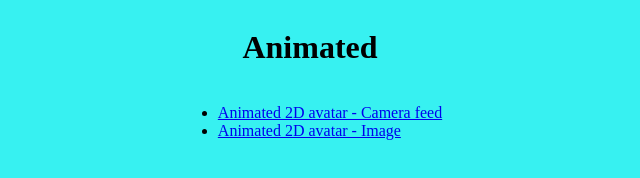
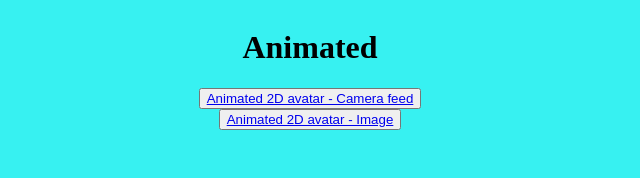
Before and after one commit to S-codes14/animated, a website: page index.html in a window 1280 px wide. Shown: the whole page, without its empty margins (330-970 px from the left). Drawn offline with Linux system fonts and the light colour scheme.

Commit message:
now button

```diff
--- a/index.html
+++ b/index.html
@@ -14,9 +14,8 @@
   </head>
   <body>
     <h1>Animated </h1>
-    <ul>
-      <li><a href='camera.html'>Animated 2D avatar - Camera feed </a></li>
-      <li><a href='static_image.html'>Animated 2D avatar - Image </a></li>
-    </ul>
+    <button><a href='camera.html'>Animated 2D avatar - Camera feed </a></button>
+    <button><a href='static_image.html'>Animated 2D avatar - Image </a></button>
+
   </body>
 </html>
```
